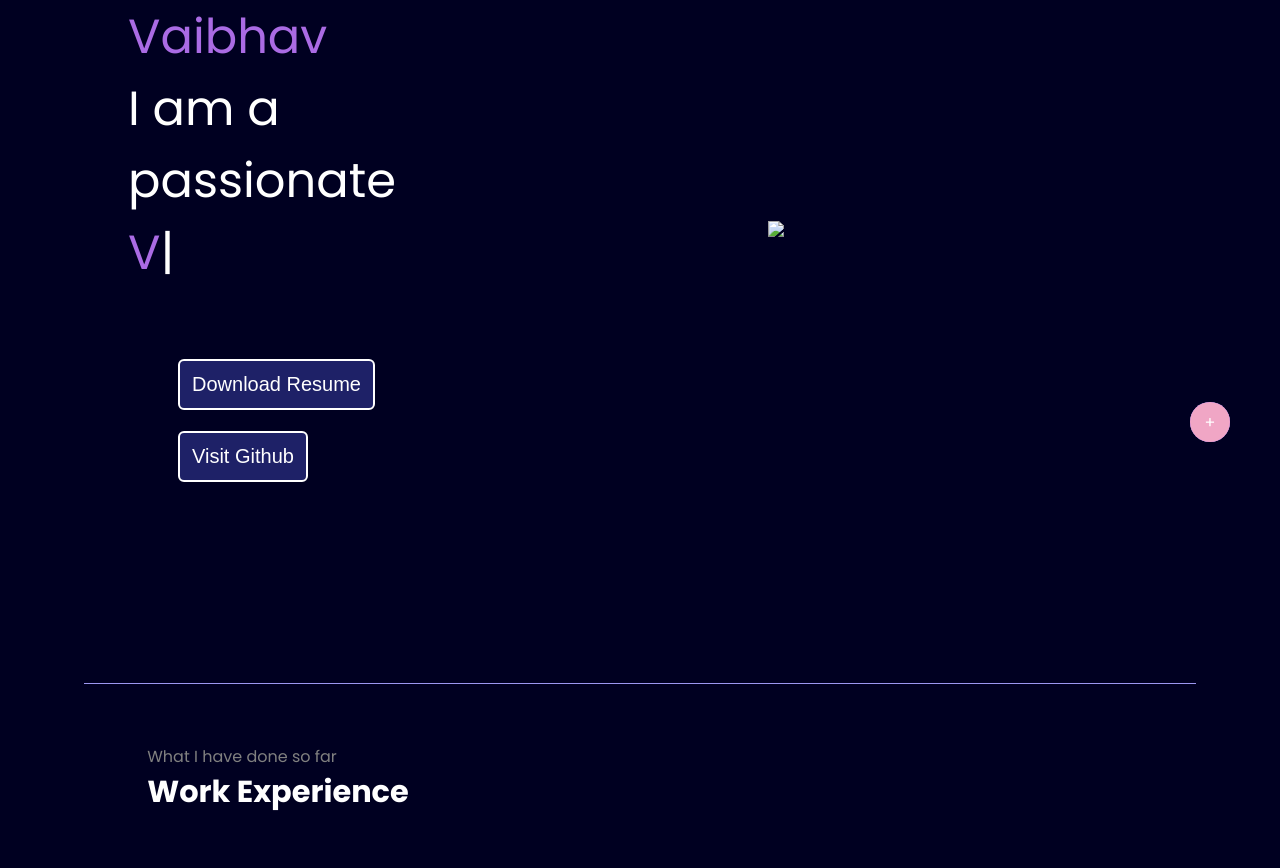
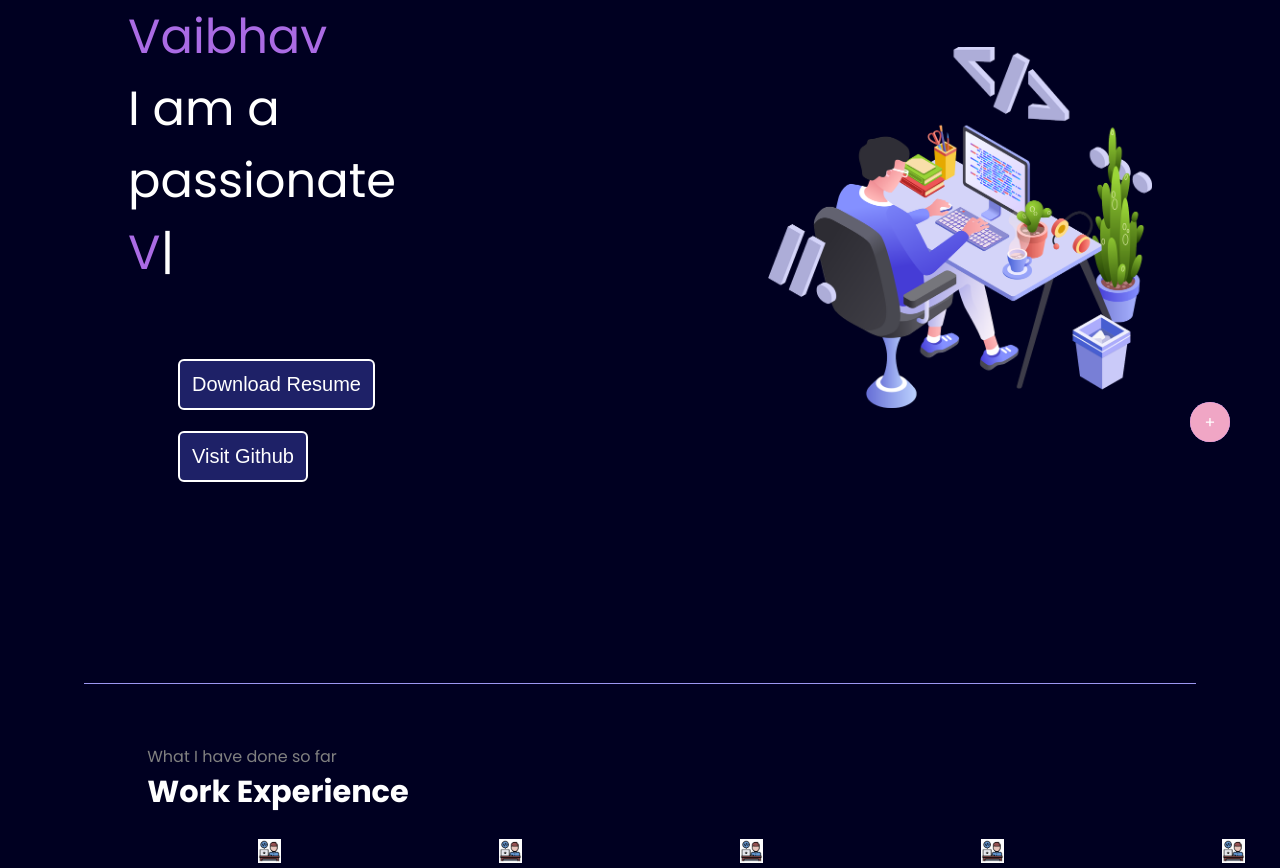
Before and after one commit to Vaibhav-Dharmik/Portfolios, a plain HTML site: page index.html in a window 1280 px wide. Shown: the part 294-1162 px from the top of the page. Drawn offline with nearby package versions, Linux system fonts and the light colour scheme.

Commit message:
images src change

```diff
--- a/index.html
+++ b/index.html
@@ -330,7 +330,7 @@
                 </div>
             </div>
             <div class="rightSection">
-                <img class="rightSection_img" src="bg.png" alt=" ">
+                <img class="rightSection_img" src="./assets/bg.png" alt=" ">
             </div>
         </section>
         <hr>
@@ -340,7 +340,7 @@
 
             <div class="box">
                 <div class="vertical">
-                    <img class="image-top" src="developer.png" alt="">
+                    <img class="image-top" src="./assets/developer.png" alt="">
                     <div class="vertical-title">HTML Developer(2018-)</div>
                     <div class="vertical-desc">
                         Lorem ipsum dolor, sit amet consectetur adipisicing elit. Molestiae eveniet sequi cupiditate et
@@ -350,7 +350,7 @@
                     </div>
                 </div>
                 <div class="vertical">
-                    <img class="image-top" src="developer.png" alt="">
+                    <img class="image-top" src="./assets/developer.png" alt="">
                     <div class="vertical-title">HTML Developer(2018-)</div>
                     <div class="vertical-desc">
                         Lorem ipsum dolor, sit amet consectetur adipisicing elit. Molestiae eveniet sequi cupiditate et
@@ -360,7 +360,7 @@
                     </div>
                 </div>
                 <div class="vertical">
-                    <img class="image-top" src="developer.png" alt="">
+                    <img class="image-top" src="./assets/developer.png" alt="">
                     <div class="vertical-title">HTML Developer(2018-)</div>
                     <div class="vertical-desc">
                         Lorem ipsum dolor, sit amet consectetur adipisicing elit. Molestiae eveniet sequi cupiditate et
@@ -370,7 +370,7 @@
                     </div>
                 </div>
                 <div class="vertical">
-                    <img class="image-top" src="developer.png" alt="">
+                    <img class="image-top" src="./assets/developer.png" alt="">
                     <div class="vertical-title">HTML Developer(2018-)</div>
                     <div class="vertical-desc">
                         Lorem ipsum dolor, sit amet consectetur adipisicing elit. Molestiae eveniet sequi cupiditate et
@@ -380,7 +380,7 @@
                     </div>
                 </div>
                 <div class="vertical">
-                    <img class="image-top" src="developer.png" alt="">
+                    <img class="image-top" src="./assets/developer.png" alt="">
                     <div class="vertical-title">HTML Developer(2018-)</div>
                     <div class="vertical-desc">
                         Lorem ipsum dolor, sit amet consectetur adipisicing elit. Molestiae eveniet sequi cupiditate et
```
